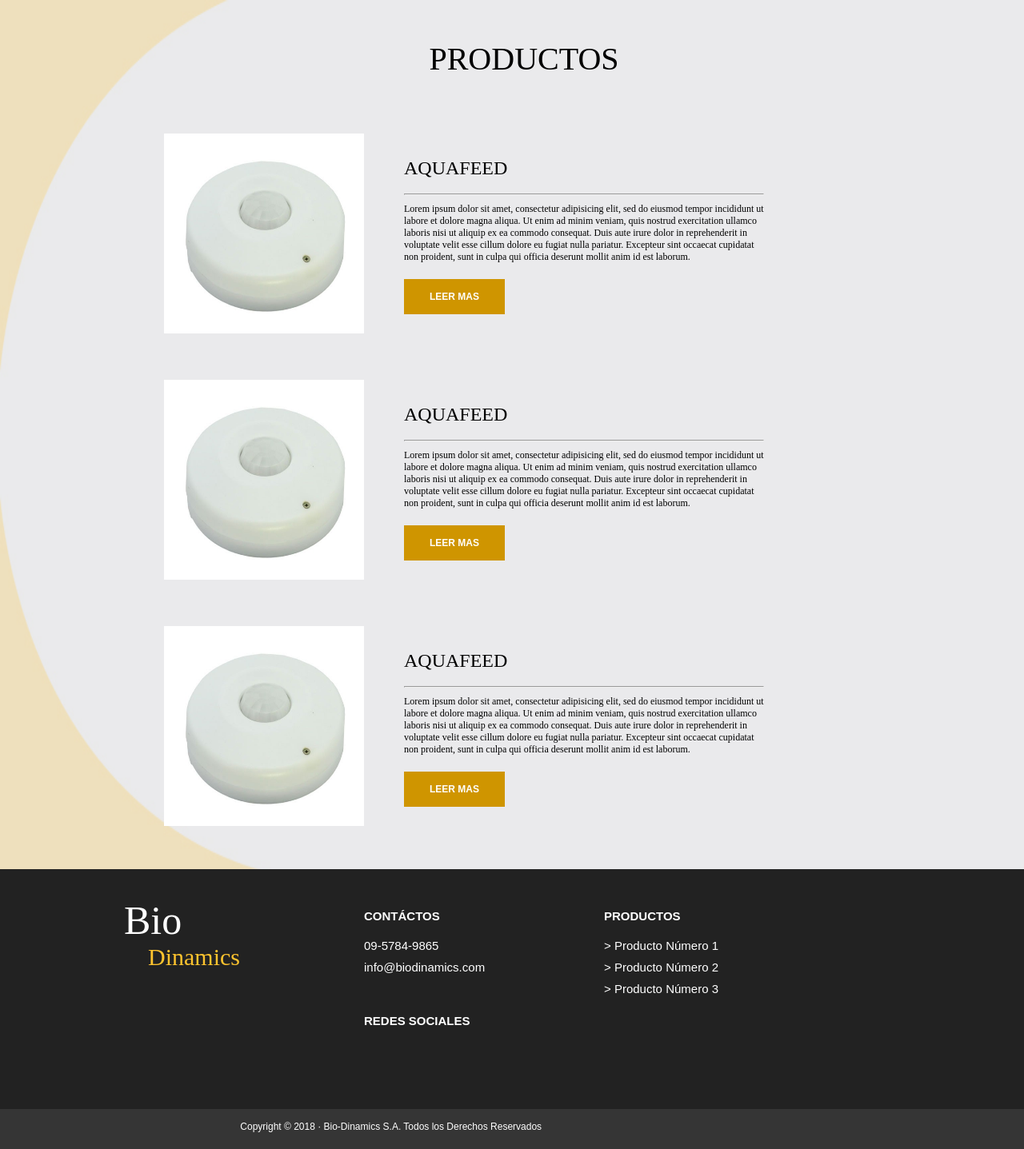
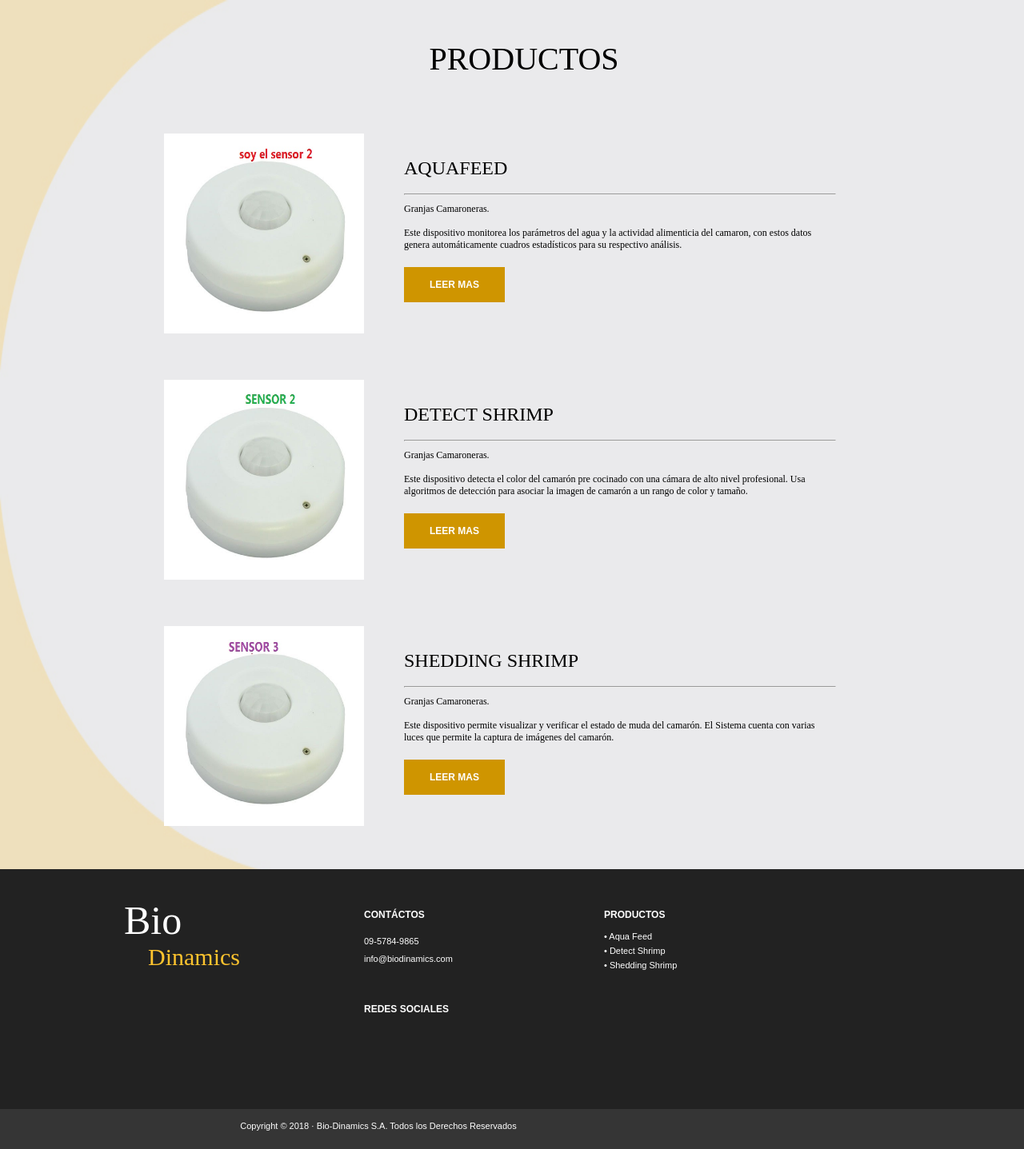
Before and after one commit to gabolimon/BioDinamic, a PHP site: page /productos.php in a window 1280 px wide. Shown: the part 110-1547 px from the top of the page at 80% size. Run offline with PHP 8.4, Linux system fonts and the light colour scheme.

Commit message:
BioDinamic V3

```diff
--- a/complements/cont_map.php
+++ b/complements/cont_map.php
@@ -1 +1 @@
-<iframe src="https://www.google.com/maps/embed?pb=!1m18!1m12!1m3!1d3987.0206952523804!2d-79.96738528850483!3d-2.145760308124844!2m3!1f0!2f0!3f0!3m2!1i1024!2i768!4f13.1!3m3!1m2!1s0x902d72f925e5bfdb%3A0x327cdb9f7f4ba3b2!2sEscuela+Superior+Polit%C3%A9cnica+del+Litoral+(ESPOL)!5e0!3m2!1ses-419!2sec!4v1522357249716" width="1590" height="350" frameborder="0" style="border:0" allowfullscreen></iframe>
+<iframe src="https://www.google.com/maps/embed?pb=!1m18!1m12!1m3!1d3987.0206952523804!2d-79.96738528850483!3d-2.145760308124844!2m3!1f0!2f0!3f0!3m2!1i1024!2i768!4f13.1!3m3!1m2!1s0x902d72f925e5bfdb%3A0x327cdb9f7f4ba3b2!2sEscuela+Superior+Polit%C3%A9cnica+del+Litoral+(ESPOL)!5e0!3m2!1ses-419!2sec!4v1522357249716" width="1590px" height="300px" frameborder="0" style="border:0" allowfullscreen></iframe>
--- a/complements/cont_pie_pag.php
+++ b/complements/cont_pie_pag.php
@@ -18,9 +18,9 @@
 		<!--PRODUCTOS-->
 		<div class="grid-3">
 			<h2>PRODUCTOS</h2>
-			<P>>  Producto Número 1</P>
-			<P>>  Producto Número 2</P>
-			<P>>  Producto Número 3</P>
+			<a id="link" href="producto_aquafeed.php">• Aqua Feed</a><br>
+			<a id="link" href="producto_aquafeed.php">• Detect Shrimp</a><br>
+			<a id="link" href="producto_aquafeed.php">• Shedding Shrimp</a><br>
 		</div>
 		<div class="clear"></div>
 	</div>
--- a/complements/head.php
+++ b/complements/head.php
@@ -27,3 +27,5 @@
 	<script type="text/javascript" src="js/modernizr-2.6.1.min.js""></script>
 	<script type="text/javascript" src="js/jquery.min.js"></script>
 	<script type="text/javascript" src="js/lean-slider.js"></script>
+
+	<script type="text/javascript" src="js/imag_click.js"></script>
--- a/complements/menu.php
+++ b/complements/menu.php
@@ -8,7 +8,7 @@
 	<div id="menu">
 		<ul>
 			<a href="index.php">NOSOTROS</a>
-			<a href="index.php">PRODUCTOS</a>
+			<a href="productos.php">PRODUCTOS</a>
 			<a href="index.php">SOPORTE</a>
 			<a href="index.php">CONTACTOS</a>
 		</ul>
--- a/css/estilo_pag_producto.css
+++ b/css/estilo_pag_producto.css
@@ -60,7 +60,7 @@
 
 }
 
-#img_producto_icon{
+.img_producto_icon{
 	height: 100px;
 	width: 100px;
 }
--- a/css/estilo_pie_pag.css
+++ b/css/estilo_pie_pag.css
@@ -35,7 +35,7 @@ div #logo_pp p1{
 /*TEXTO*/
 #fondo_pie_pag h2{
 	font-family: Arial;
-	font-size: 15px;
+	font-size: 12px;
 	color: white;
 	padding: 50px 0px 10px 0px;
 }
@@ -43,16 +43,28 @@ div #logo_pp p1{
 
 #fondo_pie_pag p{
 	font-family: Arial;
-	font-size: 15px;
+	font-size: 11px;
 	color: white;
 	padding: 10px 0px 0px 0px;
 }
 
 #fondo_pie_pag_2 p{
 	font-family: Arial;
-	font-size: 12px;
+	font-size: 11px;
 	color: white;
 	margin: 0px 0px 0px 50.297px;
 	padding: 15px 0px 0px 250px;
 
 }
+
+a{
+	font-size: 11px;
+	color: white;
+	font-family: Arial;
+	text-decoration: none;
+}
+
+
+a:visited {
+    text-decoration: none;
+}
--- a/css/estilo_productos.css
+++ b/css/estilo_productos.css
@@ -2,10 +2,10 @@
 /*ESTILOS DE PAGINA PRINCIPAL*/
 /*PRODUCTOS*/
 #fondo_product{
-	height: 700px;
+	height: 850px;
 	background-image: url("../img/fondo_producto.jpg");
 	background-repeat: no-repeat;
-	background-size: 100% 700px;
+	background-size: 100% 850px;
 }
 
 #cont_product{
@@ -13,16 +13,31 @@
 }
 
 #productos{
+	height: 450px;
+	width: 270px;
 	background: white;
 	padding: 50px 0px 70px 0px;
 	text-align: center;
 	font-family: Century Gothic;
+
 
 }
 
 #productos h {
 	text-align: center;
 	font-size: 25px;
+
+}
+
+#productos p {
+	font-size: 15px;
+
+}
+
+#texto_producto{
+	padding: 0px 0px 0px 15px;
+	height: 170px;
+	width: 240px;
 
 }
 
@@ -35,7 +50,7 @@
 /*BOTON*/
 
 #button {
-	margin: 30px 0px 0px 0px;
+	margin: 10px 0px 0px 0px;
     background-color: #cf9500; /* Green */
     border: none;
     color: white;
--- /dev/null
+++ b/js/imag_click.js
@@ -0,0 +1,8 @@
+function myFunction(imagen) {
+	var con=document.getElementById(imagen);
+	console.log(con);
+	var src=con.getAttribute("src");
+	console.log(src);
+	var img=document.getElementById("img_producto");
+	img.setAttribute("src",src);
+}
--- a/productos.php
+++ b/productos.php
@@ -16,20 +16,16 @@
 	<div class="container-12" id="cont_pag_productos">
 		<!--IMAGEN PRODUCTO-->
 		<div class="grid-3">
-			<img id="img_productos" src="img/sensor.jpg"><br>
+			<img id="img_productos" src="img/sensor_1.jpg"><br>
 		</div>
 		<!--DESCRIPCION PRODUCTO -->
-		<div class="grid-5" id="cont_texto">
+		<div class="grid-6" id="cont_texto">
 			<h>AQUAFEED</h><br><br>
 			<hr>
-			<p>Lorem ipsum dolor sit amet, consectetur adipisicing elit, sed do eiusmod
-			tempor incididunt ut labore et dolore magna aliqua. Ut enim ad minim veniam,
-			quis nostrud exercitation ullamco laboris nisi ut aliquip ex ea commodo
-			consequat. Duis aute irure dolor in reprehenderit in voluptate velit esse
-			cillum dolore eu fugiat nulla pariatur. Excepteur sint occaecat cupidatat non
-			proident, sunt in culpa qui officia deserunt mollit anim id est laborum.
+			<p>Granjas Camaroneras.<br><br>
+			Este dispositivo monitorea los parámetros del agua y la actividad alimenticia del camaron, con estos datos genera automáticamente cuadros estadísticos para su respectivo análisis.
 			</p>
-			<button type="button" id="button_pro">LEER MAS</button>
+			<button type="button" onclick="location.href='producto_aquafeed.php'" id="button_pro">LEER MAS</button>
 		</div>
 		<div class="clear"></div>
 
@@ -38,20 +34,16 @@
 
 		<!--IMAGEN PRODUCTO-->
 		<div class="grid-3">
-			<img id="img_productos" src="img/sensor.jpg"><br>
+			<img id="img_productos" src="img/sensor_2.jpg"><br>
 		</div>
 		<!--DESCRIPCION PRODUCTO -->
-		<div class="grid-5" id="cont_texto">
-			<h>AQUAFEED</h><br><br>
+		<div class="grid-6" id="cont_texto">
+			<h>DETECT SHRIMP</h><br><br>
 			<hr>
-			<p>Lorem ipsum dolor sit amet, consectetur adipisicing elit, sed do eiusmod
-			tempor incididunt ut labore et dolore magna aliqua. Ut enim ad minim veniam,
-			quis nostrud exercitation ullamco laboris nisi ut aliquip ex ea commodo
-			consequat. Duis aute irure dolor in reprehenderit in voluptate velit esse
-			cillum dolore eu fugiat nulla pariatur. Excepteur sint occaecat cupidatat non
-			proident, sunt in culpa qui officia deserunt mollit anim id est laborum.
+			<p>Granjas Camaroneras.<br><br>
+			Este dispositivo detecta el color del camarón pre cocinado con una cámara de alto nivel profesional. Usa algoritmos de detección para asociar la imagen de camarón a un rango de color y tamaño.
 			</p>
-			<button type="button" id="button_pro">LEER MAS</button>
+			<button type="button" onclick="location.href='producto_detect.php'" id="button_pro">LEER MAS</button>
 		</div>
 		<div class="clear"></div>
 
@@ -61,20 +53,15 @@
 
 		<!--IMAGEN PRODUCTO-->
 		<div class="grid-3">
-			<img id="img_productos" src="img/sensor.jpg"><br>
+			<img id="img_productos" src="img/sensor_3.jpg"><br>
 		</div>
 		<!--DESCRIPCION PRODUCTO -->
-		<div class="grid-5" id="cont_texto">
-			<h>AQUAFEED</h><br><br>
+		<div class="grid-6" id="cont_texto">
+			<h>SHEDDING SHRIMP</h><br><br>
 			<hr>
-			<p>Lorem ipsum dolor sit amet, consectetur adipisicing elit, sed do eiusmod
-			tempor incididunt ut labore et dolore magna aliqua. Ut enim ad minim veniam,
-			quis nostrud exercitation ullamco laboris nisi ut aliquip ex ea commodo
-			consequat. Duis aute irure dolor in reprehenderit in voluptate velit esse
-			cillum dolore eu fugiat nulla pariatur. Excepteur sint occaecat cupidatat non
-			proident, sunt in culpa qui officia deserunt mollit anim id est laborum.
-			</p>
-			<button type="button" id="button_pro">LEER MAS</button>
+			<p> Granjas Camaroneras.<br><br>
+			Este dispositivo permite visualizar y verificar el estado de muda del camarón. El Sistema cuenta con varias luces que permite la captura de imágenes del camarón.</p>
+			<button type="button" onclick="location.href='producto_shedding.php'" id="button_pro">LEER MAS</button>
 		</div>
 		<div class="clear"></div>
 	</div>
```
Also changed, not shown: complements/cont_producto.php (+19 -9 lines), producto_aquafeed.php (added, +51 -0 lines), producto_detect.php (added, +46 -0 lines), producto_shedding.php (added, +52 -0 lines), img/sensor_0.jpg (added), img/sensor_1.jpg (added), img/sensor_2.jpg (added), img/sensor_3.jpg (added), img/sensor_4.jpg (added).
